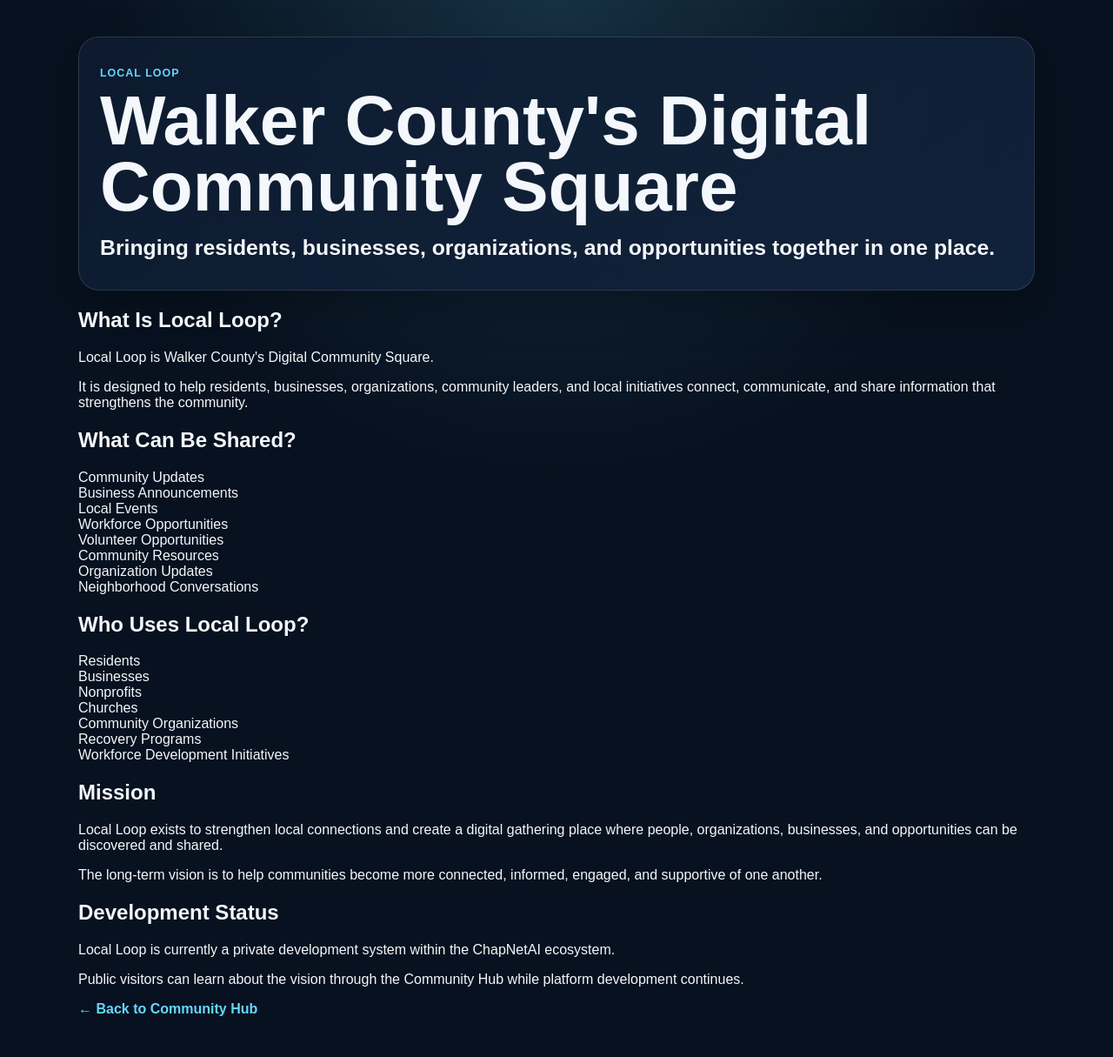
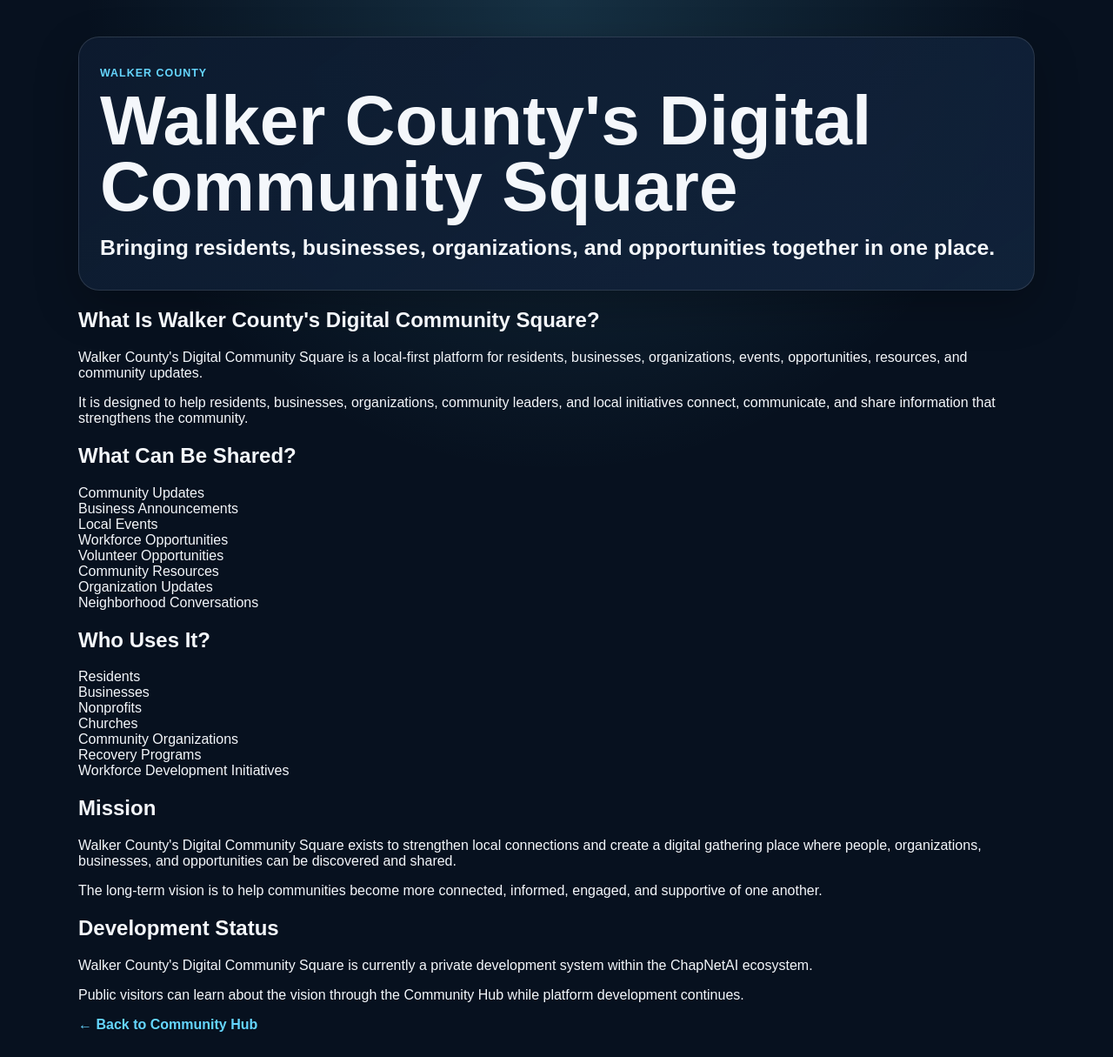
Before and after one commit to bigchap13/chapnetai-community-hub, a Flask app: page /local-loop in a window 1280 px wide. Shown: the whole page at 87% size. Before the commit the page ends 1168 px from the top, so only its background shows below. Run offline with Flask 3, Linux system fonts and the light colour scheme.

Commit message:
Update Community Hub branding for Walker County Digital Community Square

```diff
--- a/templates/index.html
+++ b/templates/index.html
@@ -46,7 +46,7 @@
             </a>
 
             <a class="card" href="/local-loop">
-                <h2>Local Loop</h2>
+                <h2>Walker County's Digital Community Square</h2>
                 <p>Walker County's Digital Community Square for residents, businesses, organizations, and opportunities.</p>
             </a>
 
@@ -86,7 +86,7 @@
             </div>
 
             <div class="status-row">
-                <span>Local Loop</span>
+                <span>Walker County's Digital Community Square</span>
                 <strong>Private Development</strong>
             </div>
 
--- a/templates/local_loop.html
+++ b/templates/local_loop.html
@@ -2,7 +2,7 @@
 <html lang="en">
 <head>
     <meta charset="UTF-8">
-    <title>Local Loop | ChapNetAI Community Hub</title>
+    <title>Walker County's Digital Community Square | ChapNetAI Community Hub</title>
     <meta name="viewport" content="width=device-width, initial-scale=1.0">
     <link rel="stylesheet" href="/static/style.css">
 </head>
@@ -10,7 +10,7 @@
     <main class="page content-page">
 
         <section class="hero light-hero">
-            <p class="eyebrow">Local Loop</p>
+            <p class="eyebrow">Walker County</p>
             <h1>Walker County's Digital Community Square</h1>
             <p class="tagline">
                 Bringing residents, businesses, organizations, and opportunities together in one place.
@@ -18,10 +18,10 @@
         </section>
 
         <section class="content-card">
-            <h2>What Is Local Loop?</h2>
+            <h2>What Is Walker County's Digital Community Square?</h2>
 
             <p>
-                Local Loop is Walker County's Digital Community Square.
+                Walker County's Digital Community Square is a local-first platform for residents, businesses, organizations, events, opportunities, resources, and community updates.
             </p>
 
             <p>
@@ -47,7 +47,7 @@
         </section>
 
         <section class="content-card">
-            <h2>Who Uses Local Loop?</h2>
+            <h2>Who Uses It?</h2>
 
             <div class="mission-list">
                 <div>Residents</div>
@@ -64,7 +64,7 @@
             <h2>Mission</h2>
 
             <p>
-                Local Loop exists to strengthen local connections and create a
+                Walker County's Digital Community Square exists to strengthen local connections and create a
                 digital gathering place where people, organizations, businesses,
                 and opportunities can be discovered and shared.
             </p>
@@ -79,7 +79,7 @@
             <h2>Development Status</h2>
 
             <p>
-                Local Loop is currently a private development system within the
+                Walker County's Digital Community Square is currently a private development system within the
                 ChapNetAI ecosystem.
             </p>
 
```
